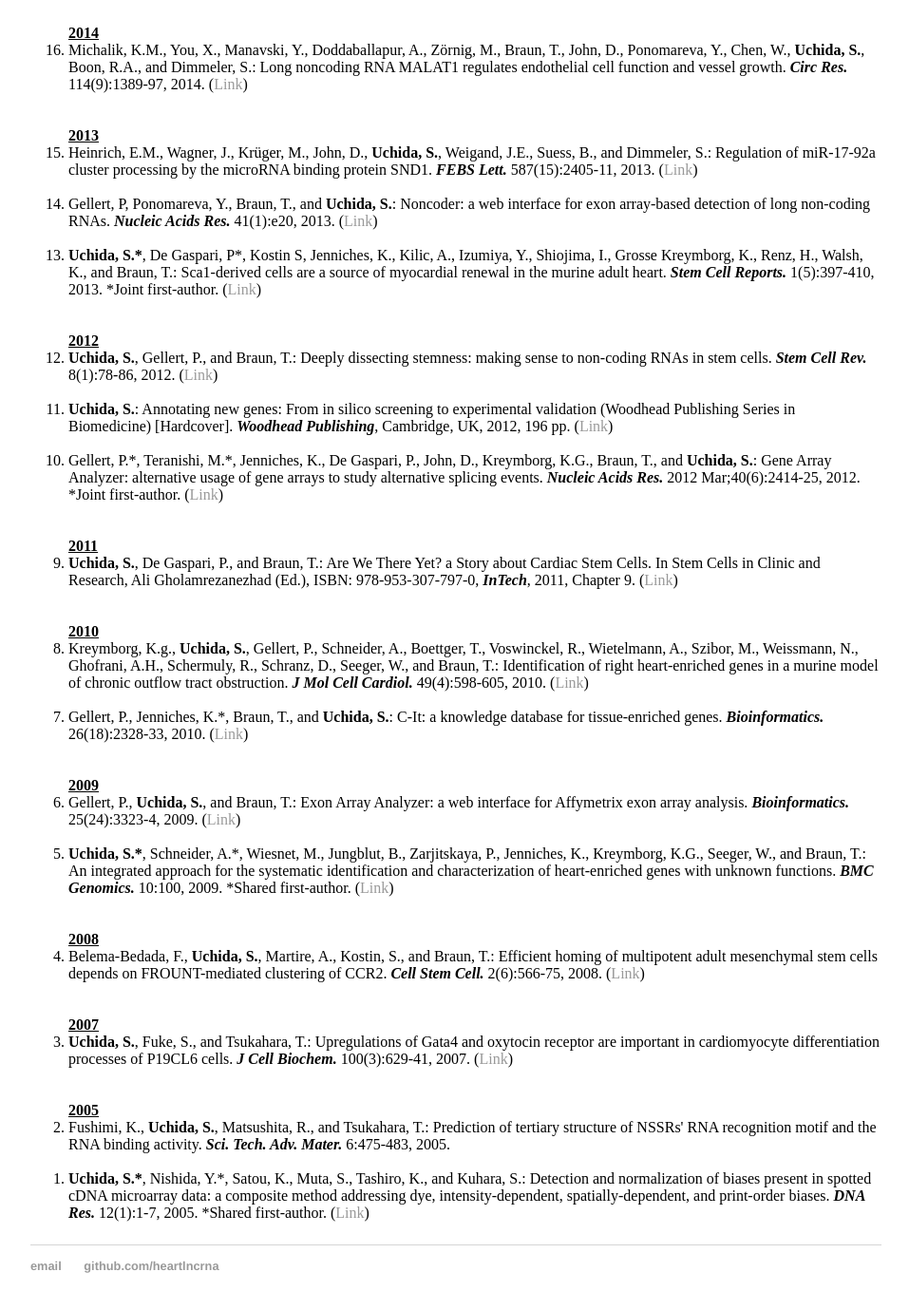
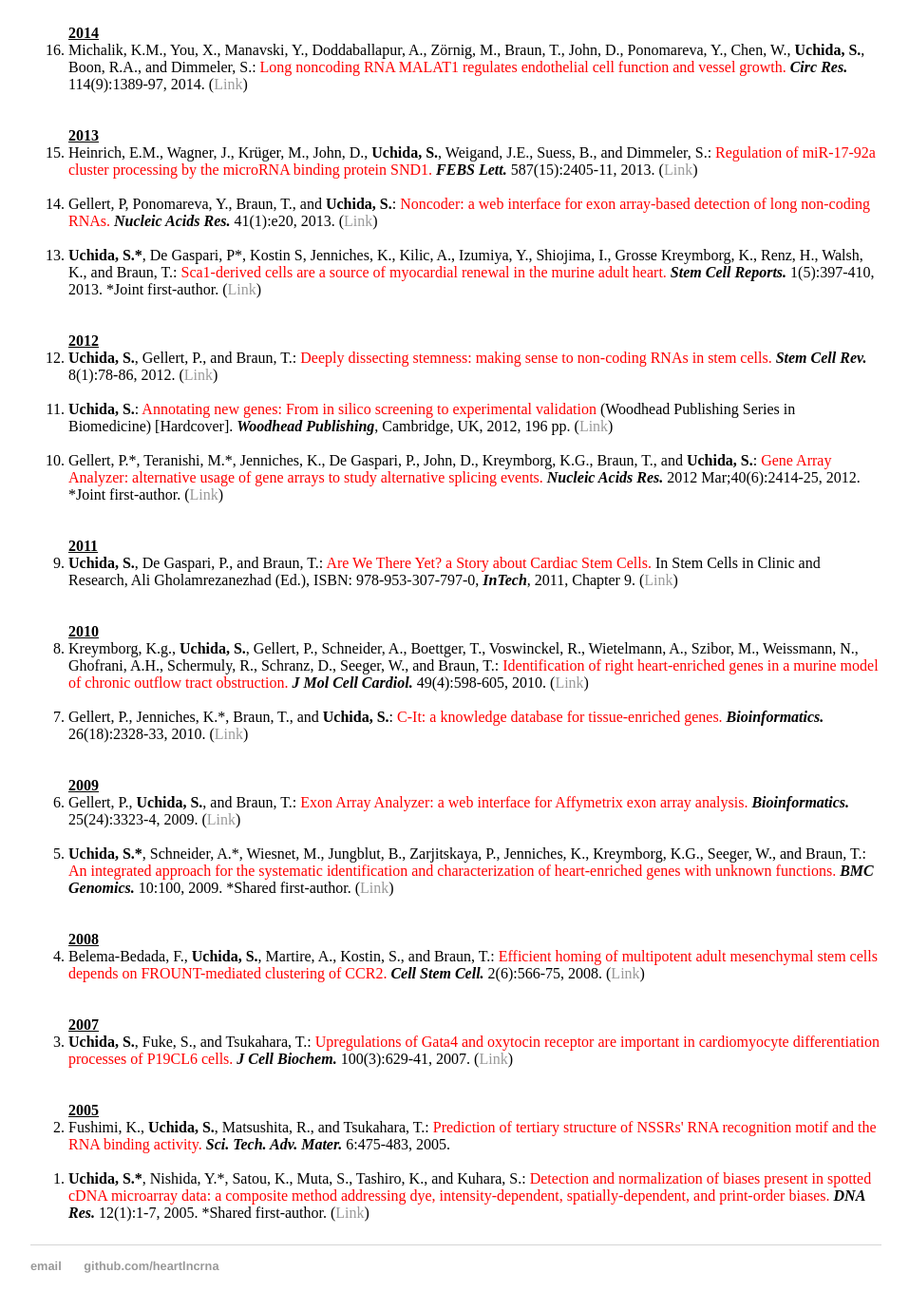
Before and after one commit to heartlncrna/heartlncrna.github.io, a Jekyll site: the page publications/pub_list.html, which Jekyll copies as it is, in a window 1280 px wide and 1400 px high, scrolled down 896 px. Shown: the top 1379 px of the window at 95% size, without its empty margins (160-1117 px from the left). Built offline with Jekyll 4.4.1, drawn with Linux system fonts in a browser that asks for light colours; some of the changed text lies outside the part shown.

Commit message:
Update pub_list.html

```diff
--- a/publications/pub_list.html
+++ b/publications/pub_list.html
@@ -30,87 +30,87 @@
 			<strong><u> 2016 </u></strong>
 				<li>Militello, G.*, Weirick, T.*, John, D., Döring, C., Dimmeler, S., <b>Uchida, S.</b>: <font color="red">Screening and validation of lncRNAs and circRNAs as miRNA sponges.</font> <b><i>Brief Bioinform.</i></b> 2016 Jul 3. pii: bbw053. [Epub ahead of print] *Shared first-author. (<a href="http://bib.oxfordjournals.org/content/early/2016/07/02/bib.bbw053.abstract"><span class="ptHyperlink">Link</span></a>)</li>
 			<br>
-				<li>Gerstner, S., Köhler, W., Heidkamp, G., Purbojo, A., <b>Uchida, S.</b>, Ekici, A.B., Heger, L., Luetke-Eversloh, M., Schubert, R., Bader, P., Klingebiel, T., Koehl, U., Mackensen, A., Romagnani, C., Cesnjevar, R., Dudziak, D., Ullrich, E.: Specific phenotype and function of CD56-expressing innate immune cell subsets in human thymus. <b><i>J Leukoc Biol.</i></b> pii: jlb.1A0116-038R. [Epub ahead of print] (<a href="http://www.jleukbio.org/content/early/2016/06/28/jlb.1A0116-038R.abstract"><span class="ptHyperlink">Link</span></a>)</li>
+				<li>Gerstner, S., Köhler, W., Heidkamp, G., Purbojo, A., <b>Uchida, S.</b>, Ekici, A.B., Heger, L., Luetke-Eversloh, M., Schubert, R., Bader, P., Klingebiel, T., Koehl, U., Mackensen, A., Romagnani, C., Cesnjevar, R., Dudziak, D., Ullrich, E.: <font color="red">Specific phenotype and function of CD56-expressing innate immune cell subsets in human thymus.</font> <b><i>J Leukoc Biol.</i></b> pii: jlb.1A0116-038R. [Epub ahead of print] (<a href="http://www.jleukbio.org/content/early/2016/06/28/jlb.1A0116-038R.abstract"><span class="ptHyperlink">Link</span></a>)</li>
 			<br>
-				<li>Zeidler, S., Meckbach, C., Tacke, R., Raad, F., Roa, A., <b>Uchida, S.</b>, Zimmermann, W., Wingender, E. and Gültas, M.: Computational detection of stage-specific transcription factor clusters during heart development. <b><i>Front Genet.</i></b> 7:33, 2016. (<a href="http://journal.frontiersin.org/article/10.3389/fgene.2016.00033/full"><span class="ptHyperlink">Link</span></a>)</li>
+				<li>Zeidler, S., Meckbach, C., Tacke, R., Raad, F., Roa, A., <b>Uchida, S.</b>, Zimmermann, W., Wingender, E. and Gültas, M.: <font color="red">Computational detection of stage-specific transcription factor clusters during heart development.</font> <b><i>Front Genet.</i></b> 7:33, 2016. (<a href="http://journal.frontiersin.org/article/10.3389/fgene.2016.00033/full"><span class="ptHyperlink">Link</span></a>)</li>
 			<br>
-				<li>Weirick, T., John, D., and <b>Uchida, S.</b>: Resolving the problem of multiple accessions of the same transcript deposited across various public databases. <b><i>Brief Bioinform.</i></b> Feb 26. pii: bbw017. [Epub ahead of print], 2016. (<a href="http://bib.oxfordjournals.org/content/early/2016/02/20/bib.bbw017.abstract"><span class="ptHyperlink">Link</span></a>)</li>
+				<li>Weirick, T., John, D., and <b>Uchida, S.</b>: <font color="red">Resolving the problem of multiple accessions of the same transcript deposited across various public databases.</font> <b><i>Brief Bioinform.</i></b> Feb 26. pii: bbw017. [Epub ahead of print], 2016. (<a href="http://bib.oxfordjournals.org/content/early/2016/02/20/bib.bbw017.abstract"><span class="ptHyperlink">Link</span></a>)</li>
 			<br>
 			<br>
 
 			<strong><u> 2015 </u></strong>
-				<li>Weirick, T.*, Militello, G.*, Müller, R.*, John, D., Dimmeler, S., and <b>Uchida, S.</b>: The identification and characterization of novel transcripts from RNA-seq data. <b><i>Brief Bioinform.</i></b> Aug 17. pii: bbv067 [Epub ahead of print], 2015. *Shared first-author. (<a href="http://bib.oxfordjournals.org/content/early/2015/08/13/bib.bbv067.abstract"><span class="ptHyperlink">Link</span></a>)</li>
+				<li>Weirick, T.*, Militello, G.*, Müller, R.*, John, D., Dimmeler, S., and <b>Uchida, S.</b>: <font color="red">The identification and characterization of novel transcripts from RNA-seq data.</font> <b><i>Brief Bioinform.</i></b> Aug 17. pii: bbv067 [Epub ahead of print], 2015. *Shared first-author. (<a href="http://bib.oxfordjournals.org/content/early/2015/08/13/bib.bbv067.abstract"><span class="ptHyperlink">Link</span></a>)</li>
 			<br>
-				<li>Weirick, T., John, D., Dimmeler, S., and <b>Uchida S.</b>: C-It-Loci: a knowledge database for tissue-enriched loci. <b><i>Bioinformatics.</i></b> 31(21):3537-43, 2015. (<a href="http://bioinformatics.oxfordjournals.org/content/31/21/3537.long"><span class="ptHyperlink">Link</span></a>)</li>
+				<li>Weirick, T., John, D., Dimmeler, S., and <b>Uchida S.</b>: <font color="red">C-It-Loci: a knowledge database for tissue-enriched loci.</font> <b><i>Bioinformatics.</i></b> 31(21):3537-43, 2015. (<a href="http://bioinformatics.oxfordjournals.org/content/31/21/3537.long"><span class="ptHyperlink">Link</span></a>)</li>
 			<br>
-				<li>Boeckel, J.N.*, Jaé, N.*, Heumüller, A.W.*, Chen, W., Boon, R.A., Stellos, K., Zeiher, A.M., John, D., <b>Uchida, S.*</b>, and Dimmeler, S.*: Identification and Characterization of Hypoxia-Regulated Endothelial Circular RNA. <b><i>Circ Res.</i></b> 117(10):884-90, 2015. *Shared first-author. †Shared senior-author. (<a href="http://circres.ahajournals.org/content/117/10/884.long"><span class="ptHyperlink">Link</span></a>)</li>
+				<li>Boeckel, J.N.*, Jaé, N.*, Heumüller, A.W.*, Chen, W., Boon, R.A., Stellos, K., Zeiher, A.M., John, D., <b>Uchida, S.*</b>, and Dimmeler, S.*: <font color="red">Identification and Characterization of Hypoxia-Regulated Endothelial Circular RNA.</font> <b><i>Circ Res.</i></b> 117(10):884-90, 2015. *Shared first-author. †Shared senior-author. (<a href="http://circres.ahajournals.org/content/117/10/884.long"><span class="ptHyperlink">Link</span></a>)</li>
 			<br>
-				<li>Fork, C., Gu, L., Hitzel, J., Josipovic, I., Hu, J., SzeKa Wong, M., Ponomareva, Y., Albert, M., Schmitz, S.U., <b>Uchida, S.</b>, Fleming, I., Helin, K., Steinhilber, D., Leisegang, M.S., and Brandes, R.P.: Epigenetic Regulation of Angiogenesis by JARID1B-Induced Repression of HOXA5. <b><i>Arterioscler Thromb Vasc Biol.</i></b> 35(7):1645-52, 2015. (<a href="http://atvb.ahajournals.org/content/35/7/1645.long"><span class="ptHyperlink">Link</span></a>)</li>
+				<li>Fork, C., Gu, L., Hitzel, J., Josipovic, I., Hu, J., SzeKa Wong, M., Ponomareva, Y., Albert, M., Schmitz, S.U., <b>Uchida, S.</b>, Fleming, I., Helin, K., Steinhilber, D., Leisegang, M.S., and Brandes, R.P.: <font color="red">Epigenetic Regulation of Angiogenesis by JARID1B-Induced Repression of HOXA5.</font> <b><i>Arterioscler Thromb Vasc Biol.</i></b> 35(7):1645-52, 2015. (<a href="http://atvb.ahajournals.org/content/35/7/1645.long"><span class="ptHyperlink">Link</span></a>)</li>
 			<br>
-				<li><b>Uchida, S.</b>, and Dimmeler, S.: Exercise controls non-coding RNAs. <b><i>Cell Metab.</i></b> 21(4):511-2, 2015. (<a href="http://www.sciencedirect.com/science/article/pii/S1550413115001175"><span class="ptHyperlink">Link</span></a>)</li>
+				<li><b>Uchida, S.</b>, and Dimmeler, S.: <font color="red">Exercise controls non-coding RNAs.</font> <b><i>Cell Metab.</i></b> 21(4):511-2, 2015. (<a href="http://www.sciencedirect.com/science/article/pii/S1550413115001175"><span class="ptHyperlink">Link</span></a>)</li>
 			<br>
-				<li><b>Uchida, S.</b>, and Dimmeler, S.: Long noncoding RNAs in cardiovascular diseases. <b><i>Circ Res.</i></b> 116(4):737-50, 2015. (<a href="http://circres.ahajournals.org/content/116/4/737.long"><span class="ptHyperlink">Link</span></a>)</li>
+				<li><b>Uchida, S.</b>, and Dimmeler, S.: <font color="red">Long noncoding RNAs in cardiovascular diseases.</font> <b><i>Circ Res.</i></b> 116(4):737-50, 2015. (<a href="http://circres.ahajournals.org/content/116/4/737.long"><span class="ptHyperlink">Link</span></a>)</li>
 			<br>
-				<li>Ogawa, R., Ma, Y., Yamaguchi, M., Ito, T., Watanabe, Y., Ohtani, T., Murakami, S., <b>Uchida, S.</b>, De Gaspari, P., Uezumi, A., Nakamura, M., Miyagoe-Suzuki, Y., Tsujikawa, K., Hashimoto, N., Braun, T., Tanaka, T., Takeda, S., Yamamoto, H., and Fukada, S.: Doublecortin marks a new population of transiently amplifying muscle progenitor cells and is required for myofiber maturation during skeletal muscle regeneration. <b><i>Development.</i></b> 142(1):51-61, 2015. (<a href="http://dev.biologists.org/content/142/1/51.long"><span class="ptHyperlink">Link</span></a>)</li>
+				<li>Ogawa, R., Ma, Y., Yamaguchi, M., Ito, T., Watanabe, Y., Ohtani, T., Murakami, S., <b>Uchida, S.</b>, De Gaspari, P., Uezumi, A., Nakamura, M., Miyagoe-Suzuki, Y., Tsujikawa, K., Hashimoto, N., Braun, T., Tanaka, T., Takeda, S., Yamamoto, H., and Fukada, S.: <font color="red">Doublecortin marks a new population of transiently amplifying muscle progenitor cells and is required for myofiber maturation during skeletal muscle regeneration.</font> <b><i>Development.</i></b> 142(1):51-61, 2015. (<a href="http://dev.biologists.org/content/142/1/51.long"><span class="ptHyperlink">Link</span></a>)</li>
 			<br>
 			<br>
 
 			<strong><u> 2014 </u></strong>
-				<li>Michalik, K.M., You, X., Manavski, Y., Doddaballapur, A., Zörnig, M., Braun, T., John, D., Ponomareva, Y., Chen, W., <b>Uchida, S.</b>, Boon, R.A., and Dimmeler, S.: Long noncoding RNA MALAT1 regulates endothelial cell function and vessel growth. <b><i>Circ Res.</i></b> 114(9):1389-97, 2014. (<a href="http://circres.ahajournals.org/content/114/9/1389.long"><span class="ptHyperlink">Link</span></a>)</li>
+				<li>Michalik, K.M., You, X., Manavski, Y., Doddaballapur, A., Zörnig, M., Braun, T., John, D., Ponomareva, Y., Chen, W., <b>Uchida, S.</b>, Boon, R.A., and Dimmeler, S.: <font color="red">Long noncoding RNA MALAT1 regulates endothelial cell function and vessel growth.</font> <b><i>Circ Res.</i></b> 114(9):1389-97, 2014. (<a href="http://circres.ahajournals.org/content/114/9/1389.long"><span class="ptHyperlink">Link</span></a>)</li>
 			<br>
 			<br>
 
 			<strong><u> 2013 </u></strong>
-				<li>Heinrich, E.M., Wagner, J., Krüger, M., John, D., <b>Uchida, S.</b>, Weigand, J.E., Suess, B., and Dimmeler, S.: Regulation of miR-17-92a cluster processing by the microRNA binding protein SND1. <b><i>FEBS Lett.</i></b> 587(15):2405-11, 2013. (<a href="http://www.sciencedirect.com/science/article/pii/S0014579313004547"><span class="ptHyperlink">Link</span></a>)</li>
+				<li>Heinrich, E.M., Wagner, J., Krüger, M., John, D., <b>Uchida, S.</b>, Weigand, J.E., Suess, B., and Dimmeler, S.: <font color="red">Regulation of miR-17-92a cluster processing by the microRNA binding protein SND1.</font> <b><i>FEBS Lett.</i></b> 587(15):2405-11, 2013. (<a href="http://www.sciencedirect.com/science/article/pii/S0014579313004547"><span class="ptHyperlink">Link</span></a>)</li>
 			<br>
-				<li>Gellert, P, Ponomareva, Y., Braun, T., and <b>Uchida, S.</b>: Noncoder: a web interface for exon array-based detection of long non-coding RNAs. <b><i>Nucleic Acids Res.</i></b> 41(1):e20, 2013. (<a href="http://nar.oxfordjournals.org/content/41/1/e20.long"><span class="ptHyperlink">Link</span></a>)</li>
+				<li>Gellert, P, Ponomareva, Y., Braun, T., and <b>Uchida, S.</b>: <font color="red">Noncoder: a web interface for exon array-based detection of long non-coding RNAs.</font> <b><i>Nucleic Acids Res.</i></b> 41(1):e20, 2013. (<a href="http://nar.oxfordjournals.org/content/41/1/e20.long"><span class="ptHyperlink">Link</span></a>)</li>
 			<br>
-				<li><b>Uchida, S.*</b>, De Gaspari, P*, Kostin S, Jenniches, K., Kilic, A., Izumiya, Y., Shiojima, I., Grosse Kreymborg, K., Renz, H., Walsh, K., and Braun, T.: Sca1-derived cells are a source of myocardial renewal in the murine adult heart. <b><i>Stem Cell Reports.</i></b> 1(5):397-410, 2013. *Joint first-author. (<a href="http://www.sciencedirect.com/science/article/pii/S221367111300091X"><span class="ptHyperlink">Link</span></a>)</li>
+				<li><b>Uchida, S.*</b>, De Gaspari, P*, Kostin S, Jenniches, K., Kilic, A., Izumiya, Y., Shiojima, I., Grosse Kreymborg, K., Renz, H., Walsh, K., and Braun, T.: <font color="red">Sca1-derived cells are a source of myocardial renewal in the murine adult heart.</font> <b><i>Stem Cell Reports.</i></b> 1(5):397-410, 2013. *Joint first-author. (<a href="http://www.sciencedirect.com/science/article/pii/S221367111300091X"><span class="ptHyperlink">Link</span></a>)</li>
 			<br>
 			<br>
 
 			<strong><u> 2012 </u></strong>
-				<li><b>Uchida, S.</b>, Gellert, P., and Braun, T.: Deeply dissecting stemness: making sense to non-coding RNAs in stem cells. <b><i>Stem Cell Rev.</i></b> 8(1):78-86, 2012. (<a href="http://link.springer.com/article/10.1007%2Fs12015-011-9294-y"><span class="ptHyperlink">Link</span></a>)</li>
+				<li><b>Uchida, S.</b>, Gellert, P., and Braun, T.: <font color="red">Deeply dissecting stemness: making sense to non-coding RNAs in stem cells.</font> <b><i>Stem Cell Rev.</i></b> 8(1):78-86, 2012. (<a href="http://link.springer.com/article/10.1007%2Fs12015-011-9294-y"><span class="ptHyperlink">Link</span></a>)</li>
 			<br>
-				<li><b>Uchida, S.</b>: Annotating new genes: From in silico screening to experimental validation (Woodhead Publishing Series in Biomedicine) [Hardcover]. <b><i>Woodhead Publishing</i></b>, Cambridge, UK, 2012, 196 pp. (<a href="http://store.elsevier.com/Annotating-New-Genes/Shizuka-Uchida/isbn-9781908818126/"><span class="ptHyperlink">Link</span></a>)</li>
+				<li><b>Uchida, S.</b>: <font color="red">Annotating new genes: From in silico screening to experimental validation</font> (Woodhead Publishing Series in Biomedicine) [Hardcover]. <b><i>Woodhead Publishing</i></b>, Cambridge, UK, 2012, 196 pp. (<a href="http://store.elsevier.com/Annotating-New-Genes/Shizuka-Uchida/isbn-9781908818126/"><span class="ptHyperlink">Link</span></a>)</li>
 			<br>
-				<li>Gellert, P.*, Teranishi, M.*, Jenniches, K., De Gaspari, P., John, D., Kreymborg, K.G., Braun, T., and <b>Uchida, S.</b>: Gene Array Analyzer: alternative usage of gene arrays to study alternative splicing events. <b><i>Nucleic Acids Res.</i></b> 2012 Mar;40(6):2414-25, 2012. *Joint first-author. (<a href="http://nar.oxfordjournals.org/content/40/6/2414.long"><span class="ptHyperlink">Link</span></a>)</li>
+				<li>Gellert, P.*, Teranishi, M.*, Jenniches, K., De Gaspari, P., John, D., Kreymborg, K.G., Braun, T., and <b>Uchida, S.</b>: <font color="red">Gene Array Analyzer: alternative usage of gene arrays to study alternative splicing events.</font> <b><i>Nucleic Acids Res.</i></b> 2012 Mar;40(6):2414-25, 2012. *Joint first-author. (<a href="http://nar.oxfordjournals.org/content/40/6/2414.long"><span class="ptHyperlink">Link</span></a>)</li>
 			<br>
 			<br>
 
 			<strong><u> 2011 </u></strong>
-				<li><b>Uchida, S.</b>, De Gaspari, P., and Braun, T.: Are We There Yet? a Story about Cardiac Stem Cells. In Stem Cells in Clinic and Research, Ali Gholamrezanezhad (Ed.), ISBN: 978-953-307-797-0, <b><i>InTech</i></b>, 2011, Chapter 9. (<a href="http://www.intechopen.com/books/howtoreference/stem-cells-in-clinic-and-research/are-we-there-yet-a-story-about-cardiac-stem-cells"><span class="ptHyperlink">Link</span></a>)</li>
+				<li><b>Uchida, S.</b>, De Gaspari, P., and Braun, T.: <font color="red">Are We There Yet? a Story about Cardiac Stem Cells.</font> In Stem Cells in Clinic and Research, Ali Gholamrezanezhad (Ed.), ISBN: 978-953-307-797-0, <b><i>InTech</i></b>, 2011, Chapter 9. (<a href="http://www.intechopen.com/books/howtoreference/stem-cells-in-clinic-and-research/are-we-there-yet-a-story-about-cardiac-stem-cells"><span class="ptHyperlink">Link</span></a>)</li>
 			<br>
 			<br>
 
 			<strong><u> 2010 </u></strong>
-				<li>Kreymborg, K.g., <b>Uchida, S.</b>, Gellert, P., Schneider, A., Boettger, T., Voswinckel, R., Wietelmann, A., Szibor, M., Weissmann, N., Ghofrani, A.H., Schermuly, R., Schranz, D., Seeger, W., and Braun, T.: Identification of right heart-enriched genes in a murine model of chronic outflow tract obstruction. <b><i>J Mol Cell Cardiol.</i></b> 49(4):598-605, 2010. (<a href="http://www.sciencedirect.com/science/article/pii/S0022282810002798"><span class="ptHyperlink">Link</span></a>)</li>
+				<li>Kreymborg, K.g., <b>Uchida, S.</b>, Gellert, P., Schneider, A., Boettger, T., Voswinckel, R., Wietelmann, A., Szibor, M., Weissmann, N., Ghofrani, A.H., Schermuly, R., Schranz, D., Seeger, W., and Braun, T.: <font color="red">Identification of right heart-enriched genes in a murine model of chronic outflow tract obstruction.</font> <b><i>J Mol Cell Cardiol.</i></b> 49(4):598-605, 2010. (<a href="http://www.sciencedirect.com/science/article/pii/S0022282810002798"><span class="ptHyperlink">Link</span></a>)</li>
 			<br>
-				<li>Gellert, P., Jenniches, K.*, Braun, T., and <b>Uchida, S.</b>: C-It: a knowledge database for tissue-enriched genes. <b><i>Bioinformatics.</i></b> 26(18):2328-33, 2010. (<a href="http://bioinformatics.oxfordjournals.org/content/26/18/2328.long"><span class="ptHyperlink">Link</span></a>)</li>
+				<li>Gellert, P., Jenniches, K.*, Braun, T., and <b>Uchida, S.</b>: <font color="red">C-It: a knowledge database for tissue-enriched genes.</font> <b><i>Bioinformatics.</i></b> 26(18):2328-33, 2010. (<a href="http://bioinformatics.oxfordjournals.org/content/26/18/2328.long"><span class="ptHyperlink">Link</span></a>)</li>
 			<br>
 			<br>
 
 			<strong><u> 2009 </u></strong>
-				<li>Gellert, P., <b>Uchida, S.</b>, and Braun, T.: Exon Array Analyzer: a web interface for Affymetrix exon array analysis. <b><i>Bioinformatics.</i></b> 25(24):3323-4, 2009. (<a href="http://bioinformatics.oxfordjournals.org/content/25/24/3323.long"><span class="ptHyperlink">Link</span></a>)</li>
+				<li>Gellert, P., <b>Uchida, S.</b>, and Braun, T.: <font color="red">Exon Array Analyzer: a web interface for Affymetrix exon array analysis.</font> <b><i>Bioinformatics.</i></b> 25(24):3323-4, 2009. (<a href="http://bioinformatics.oxfordjournals.org/content/25/24/3323.long"><span class="ptHyperlink">Link</span></a>)</li>
 			<br>
-				<li><b>Uchida, S.*</b>, Schneider, A.*, Wiesnet, M., Jungblut, B., Zarjitskaya, P., Jenniches, K., Kreymborg, K.G., Seeger, W., and Braun, T.: An integrated approach for the systematic identification and characterization of heart-enriched genes with unknown functions. <b><i>BMC Genomics.</i></b> 10:100, 2009. *Shared first-author. (<a href="http://www.biomedcentral.com/1471-2164/10/100"><span class="ptHyperlink">Link</span></a>)</li>
+				<li><b>Uchida, S.*</b>, Schneider, A.*, Wiesnet, M., Jungblut, B., Zarjitskaya, P., Jenniches, K., Kreymborg, K.G., Seeger, W., and Braun, T.: <font color="red">An integrated approach for the systematic identification and characterization of heart-enriched genes with unknown functions.</font> <b><i>BMC Genomics.</i></b> 10:100, 2009. *Shared first-author. (<a href="http://www.biomedcentral.com/1471-2164/10/100"><span class="ptHyperlink">Link</span></a>)</li>
 			<br>
 			<br>
 
 			<strong><u> 2008 </u></strong>
-				<li>Belema-Bedada, F., <b>Uchida, S.</b>, Martire, A., Kostin, S., and Braun, T.: Efficient homing of multipotent adult mesenchymal stem cells depends on FROUNT-mediated clustering of CCR2. <b><i>Cell Stem Cell.</i></b> 2(6):566-75, 2008. (<a href="http://www.sciencedirect.com/science/article/pii/S193459090800115X"><span class="ptHyperlink">Link</span></a>)</li>
+				<li>Belema-Bedada, F., <b>Uchida, S.</b>, Martire, A., Kostin, S., and Braun, T.: <font color="red">Efficient homing of multipotent adult mesenchymal stem cells depends on FROUNT-mediated clustering of CCR2.</font> <b><i>Cell Stem Cell.</i></b> 2(6):566-75, 2008. (<a href="http://www.sciencedirect.com/science/article/pii/S193459090800115X"><span class="ptHyperlink">Link</span></a>)</li>
 			<br>
 			<br>
 
 			<strong><u> 2007 </u></strong>
-				<li><b>Uchida, S.</b>, Fuke, S., and Tsukahara, T.: Upregulations of Gata4 and oxytocin receptor are important in cardiomyocyte differentiation processes of P19CL6 cells. <b><i>J Cell Biochem.</i></b> 100(3):629-41, 2007. (<a href="http://onlinelibrary.wiley.com/doi/10.1002/jcb.21094/abstract?systemMessage=Wiley+Online+Library+will+have+be+unavailable+on+Saturday+5th+December+from+10:00-14:00+GMT+/+05:00-09:00+EST+/+18:00-22:00+SGT+for+essential+maintenance.+Apologies+for+the+inconvenience."><span class="ptHyperlink">Link</span></a>)</li>
+				<li><b>Uchida, S.</b>, Fuke, S., and Tsukahara, T.: <font color="red">Upregulations of Gata4 and oxytocin receptor are important in cardiomyocyte differentiation processes of P19CL6 cells.</font> <b><i>J Cell Biochem.</i></b> 100(3):629-41, 2007. (<a href="http://onlinelibrary.wiley.com/doi/10.1002/jcb.21094/abstract?systemMessage=Wiley+Online+Library+will+have+be+unavailable+on+Saturday+5th+December+from+10:00-14:00+GMT+/+05:00-09:00+EST+/+18:00-22:00+SGT+for+essential+maintenance.+Apologies+for+the+inconvenience."><span class="ptHyperlink">Link</span></a>)</li>
 			<br>
 			<br>
 
 			<strong><u> 2005 </u></strong>
-				<li>Fushimi, K., <b>Uchida, S.</b>, Matsushita, R., and Tsukahara, T.: Prediction of tertiary structure of NSSRs' RNA recognition motif and the RNA binding activity. <b><i>Sci. Tech. Adv. Mater.</i></b> 6:475-483, 2005.</li>
+				<li>Fushimi, K., <b>Uchida, S.</b>, Matsushita, R., and Tsukahara, T.: <font color="red">Prediction of tertiary structure of NSSRs' RNA recognition motif and the RNA binding activity.</font> <b><i>Sci. Tech. Adv. Mater.</i></b> 6:475-483, 2005.</li>
 			<br>
-				<li><b>Uchida, S.*</b>, Nishida, Y.*, Satou, K., Muta, S., Tashiro, K., and Kuhara, S.: Detection and normalization of biases present in spotted cDNA microarray data: a composite method addressing dye, intensity-dependent, spatially-dependent, and print-order biases. <b><i>DNA Res.</i></b> 12(1):1-7, 2005. *Shared first-author. (<a href="http://dnaresearch.oxfordjournals.org/content/12/1/1.long"><span class="ptHyperlink">Link</span></a>)</li>
+				<li><b>Uchida, S.*</b>, Nishida, Y.*, Satou, K., Muta, S., Tashiro, K., and Kuhara, S.: <font color="red">Detection and normalization of biases present in spotted cDNA microarray data: a composite method addressing dye, intensity-dependent, spatially-dependent, and print-order biases.</font> <b><i>DNA Res.</i></b> 12(1):1-7, 2005. *Shared first-author. (<a href="http://dnaresearch.oxfordjournals.org/content/12/1/1.long"><span class="ptHyperlink">Link</span></a>)</li>
 
 			</ol>
 			</p>
```
